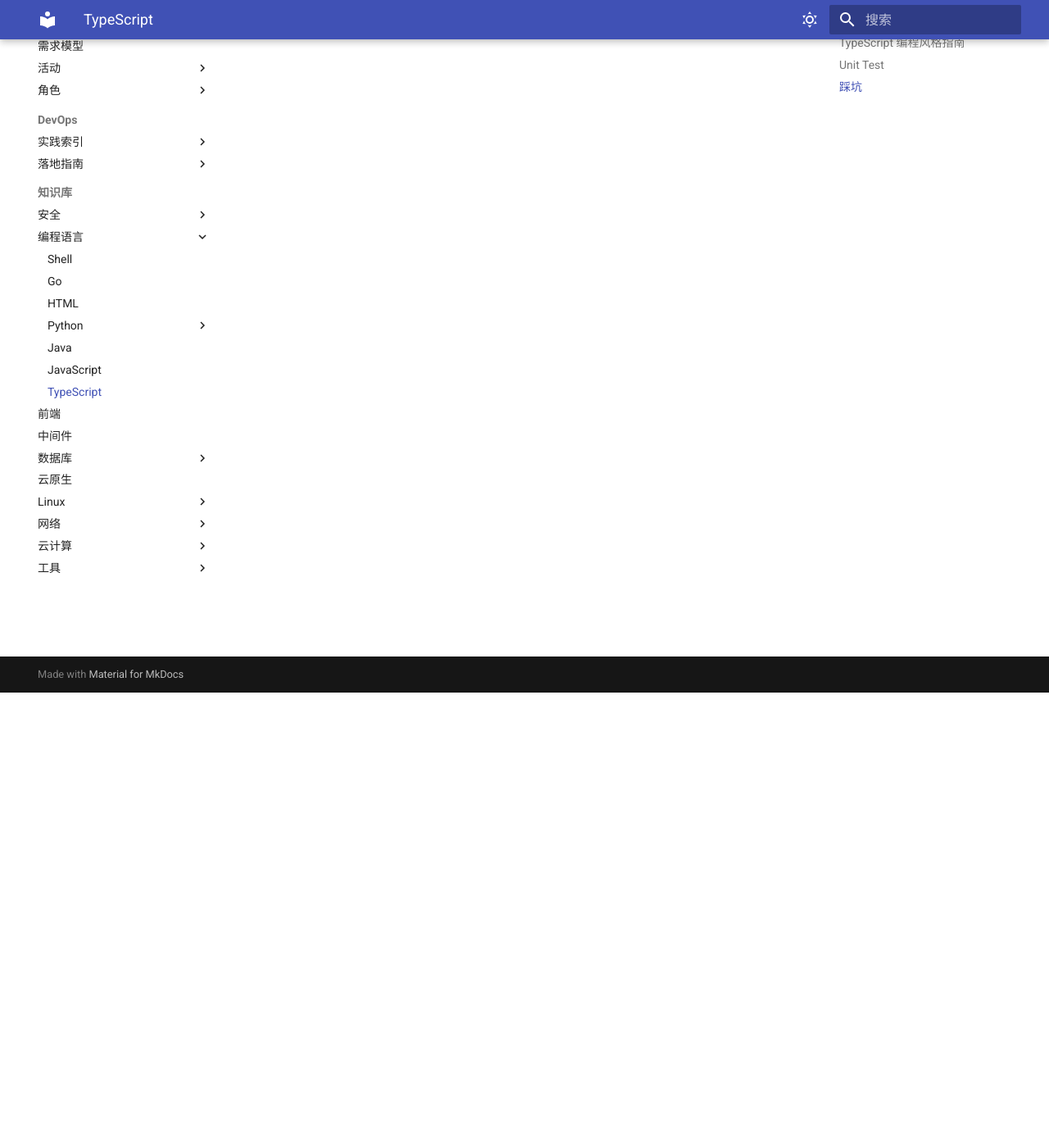
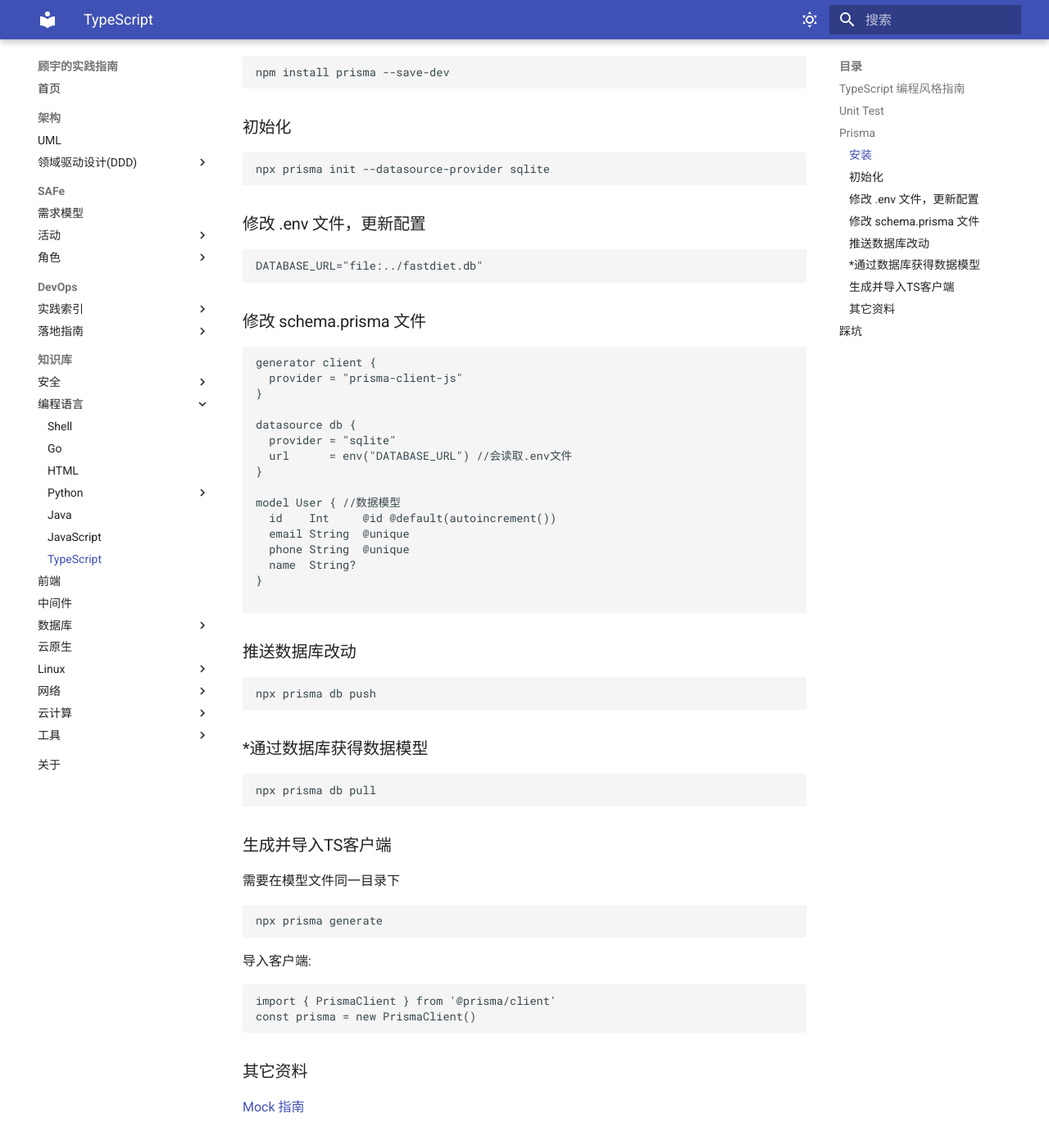
Before and after one commit to wizardbyron/guides, an MkDocs documentation site: the page built from docs/programming/ts/index.md, in a window 1280 px wide and 1400 px high, scrolled down 555 px. Shown: the top 1397 px of the window at 82% size. Built offline with MkDocs 1.6.1 and Material for MkDocs 9.7.7, drawn with Linux system fonts in a browser that asks for light colours; some of the changed text lies outside the part shown.

Commit message:
Add prisma guide.

````diff
--- a/docs/programming/ts/index.md
+++ b/docs/programming/ts/index.md
@@ -12,6 +12,80 @@
 npm install --save-dev jest @types/jest ts-jest typescript
 ```
 
+## Prisma
+
+官网: <https://www.prisma.io>
+
+### 安装
+
+```shell
+npm install prisma --save-dev
+```
+
+### 初始化
+
+```shell
+npx prisma init --datasource-provider sqlite
+```
+
+### 修改 .env 文件，更新配置
+
+```text
+DATABASE_URL="file:../fastdiet.db"
+```
+
+### 修改 schema.prisma 文件
+
+```prisma
+generator client {
+  provider = "prisma-client-js"
+}
+
+datasource db {
+  provider = "sqlite"
+  url      = env("DATABASE_URL") //会读取.env文件
+}
+
+model User { //数据模型
+  id    Int     @id @default(autoincrement())
+  email String  @unique
+  phone String  @unique
+  name  String?
+}
+
+```
+
+### 推送数据库改动
+
+```shell
+npx prisma db push
+```
+
+### *通过数据库获得数据模型
+
+```shell
+npx prisma db pull
+```
+
+### 生成并导入TS客户端
+
+需要在模型文件同一目录下
+
+```shell
+npx prisma generate
+```
+
+导入客户端:
+
+```typescript
+import { PrismaClient } from '@prisma/client'
+const prisma = new PrismaClient()
+```
+
+### 其它资料
+
+[Mock 指南](https://www.prisma.io/docs/guides/testing/unit-testing)
+
 ## 踩坑
 
 1. `import` 的时候，注意清理对应 `tsc` 编译后的`.js`文件。有可能导入的文件不是正确的文件。
````
